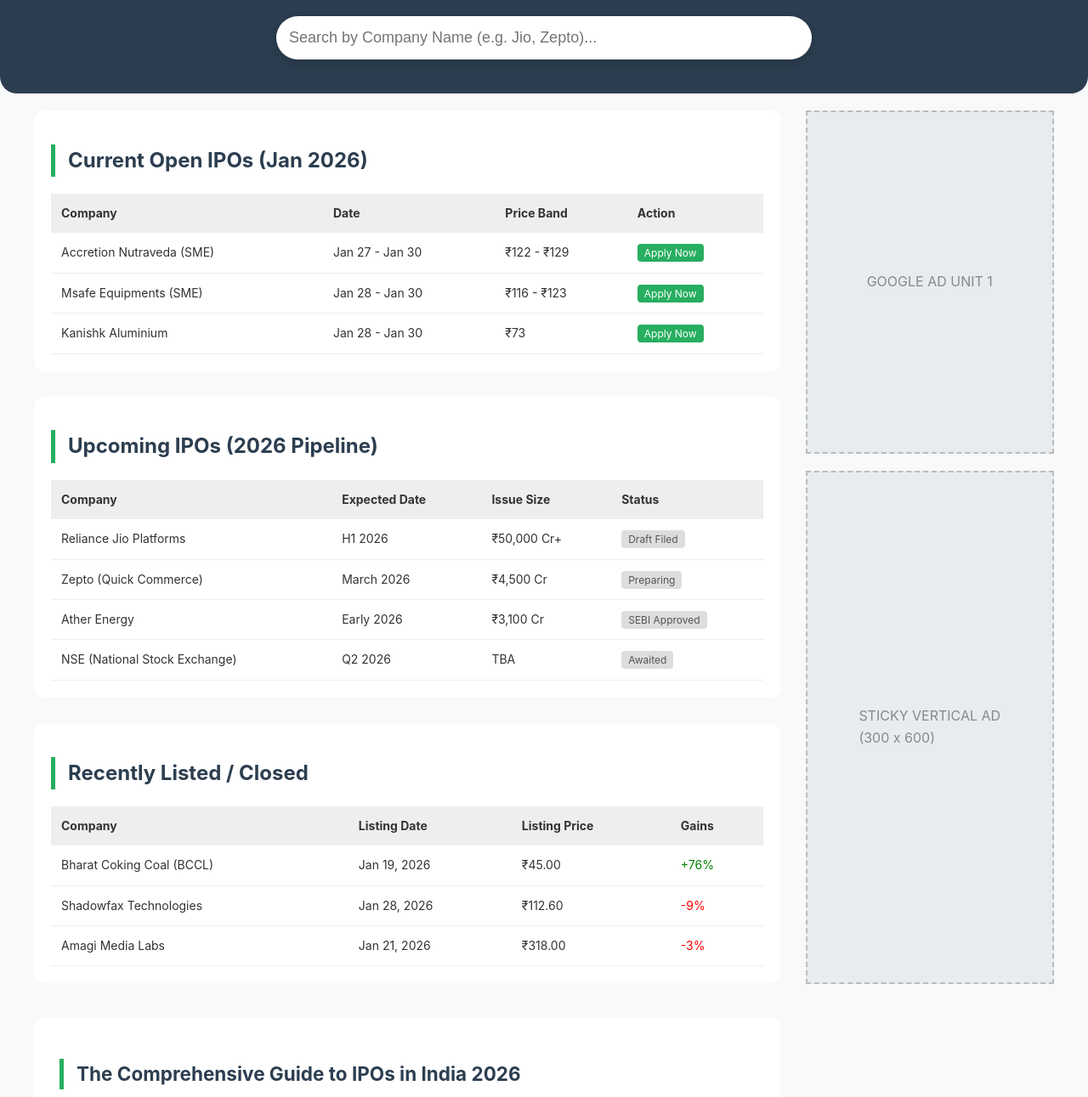
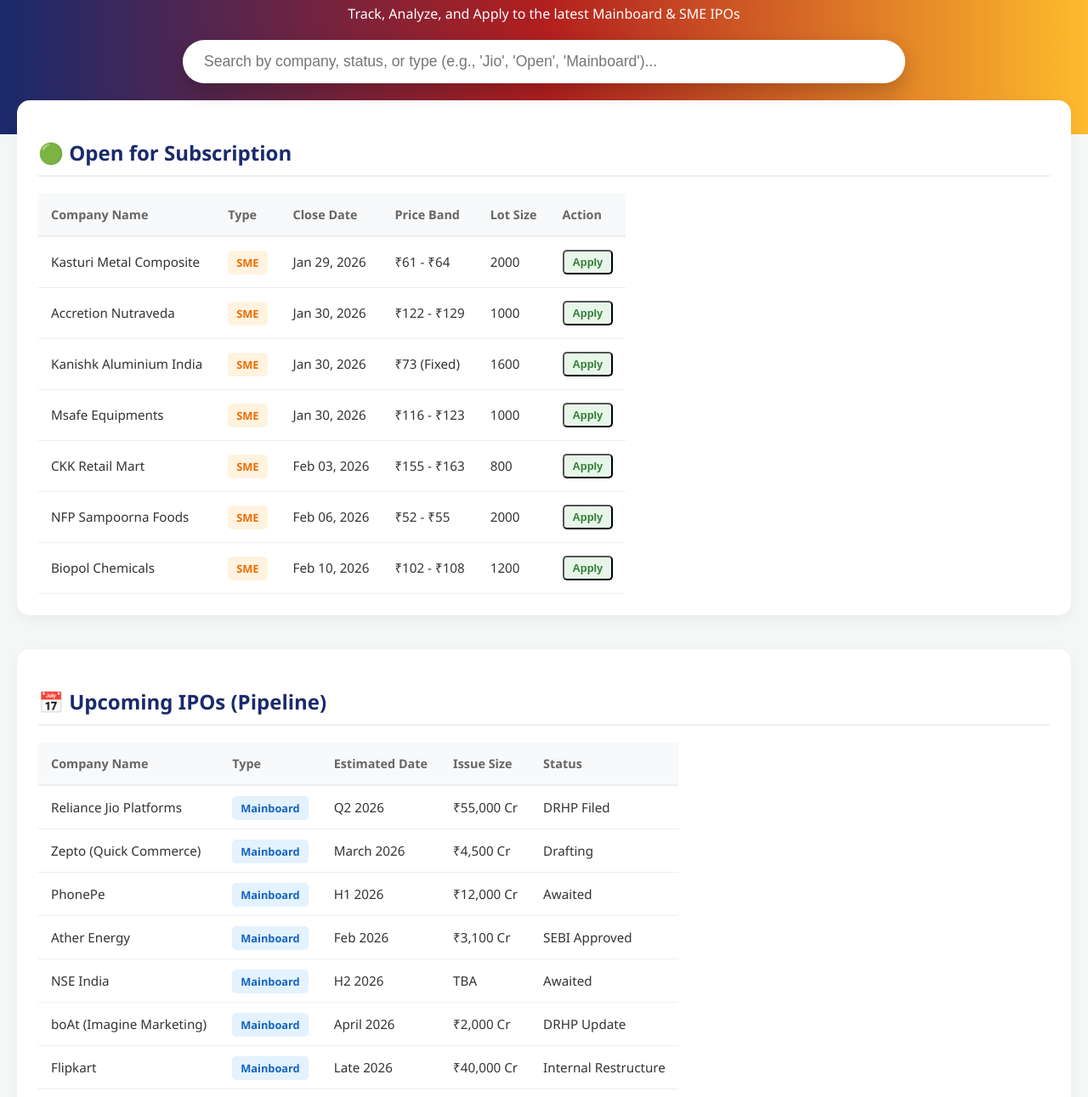
Before and after one commit to Aman2007-king/GoldRateToday, a website: page public/ipo.html in a window 1280 px wide. Shown: the part 141-1432 px from the top of the page at 85% size. Drawn offline with Linux system fonts and the light colour scheme.

Commit message:
Update ipo.html

```diff
--- a/public/ipo.html
+++ b/public/ipo.html
@@ -3,141 +3,162 @@
 <head>
     <meta charset="UTF-8">
     <meta name="viewport" content="width=device-width, initial-scale=1.0">
-    <title>India IPO Guide 2026 | Open, Upcoming & Listed IPOs</title>
+    <title>India IPO Tracker 2026 | Comprehensive Dashboard</title>
     <style>
-        :root { --primary: #2c3e50; --accent: #27ae60; --gold: #f1c40f; --light: #f8f9fa; }
-        body { font-family: 'Inter', sans-serif; line-height: 1.6; margin: 0; background: var(--light); color: #333; }
+        :root { --primary: #1a2a6c; --secondary: #b21f1f; --accent: #27ae60; --bg: #f4f7f6; }
+        body { font-family: 'Segoe UI', Tahoma, Geneva, Verdana, sans-serif; background: var(--bg); margin: 0; color: #333; }
+        .header { background: linear-gradient(to right, #1a2a6c, #b21f1f, #fdbb2d); color: white; padding: 60px 20px; text-align: center; }
+        .search-box { margin-top: 20px; }
+        #ipoSearch { width: 90%; max-width: 800px; padding: 15px 25px; border-radius: 50px; border: none; font-size: 1.1rem; box-shadow: 0 10px 25px rgba(0,0,0,0.2); outline: none; }
 
-        /* Layout */
-        .container { max-width: 1200px; margin: 0 auto; padding: 20px; display: flex; gap: 30px; }
-        .main-content { flex: 3; }
-        .sidebar { flex: 1; position: sticky; top: 80px; height: fit-content; }
+        .container { max-width: 1300px; margin: -40px auto 40px; padding: 0 20px; }
+        .section-card { background: white; border-radius: 15px; padding: 25px; margin-bottom: 40px; box-shadow: 0 5px 15px rgba(0,0,0,0.05); }
+        h2 { color: var(--primary); border-bottom: 2px solid #eee; padding-bottom: 10px; margin-bottom: 20px; display: flex; align-items: center; gap: 10px; }
 
-        /* Search Bar */
-        .search-section { background: var(--primary); padding: 40px 20px; text-align: center; color: white; border-radius: 0 0 20px 20px; }
-        #ipoSearch { width: 80%; max-width: 600px; padding: 15px; border-radius: 30px; border: none; font-size: 18px; outline: none; box-shadow: 0 4px 15px rgba(0,0,0,0.2); }
+        table { width: 100%; border-collapse: collapse; overflow-x: auto; display: block; }
+        th { background: #f8f9fa; padding: 15px; text-align: left; font-weight: 600; font-size: 0.9rem; color: #666; border-bottom: 2px solid #eee; }
+        td { padding: 15px; border-bottom: 1px solid #eee; font-size: 0.95rem; }
+        .tag { padding: 5px 10px; border-radius: 5px; font-size: 0.8rem; font-weight: bold; }
+        .tag-open { background: #e8f5e9; color: #2e7d32; }
+        .tag-main { background: #e3f2fd; color: #1565c0; }
+        .tag-sme { background: #fff3e0; color: #ef6c00; }
+        .gain-pos { color: #27ae60; font-weight: bold; }
+        .gain-neg { color: #e74c3c; font-weight: bold; }
 
-        /* IPO Tables */
-        .ipo-card { background: white; border-radius: 12px; padding: 20px; margin-bottom: 30px; shadow: 0 2px 10px rgba(0,0,0,0.1); }
-        h2 { border-left: 5px solid var(--accent); padding-left: 15px; color: var(--primary); }
-        table { width: 100%; border-collapse: collapse; margin-top: 15px; }
-        th { background: #eee; text-align: left; padding: 12px; font-size: 14px; }
-        td { padding: 12px; border-bottom: 1px solid #eee; font-size: 14px; }
-        .status-open { color: white; background: var(--accent); padding: 3px 8px; border-radius: 4px; font-size: 12px; }
-        .status-upcoming { color: #555; background: #ddd; padding: 3px 8px; border-radius: 4px; font-size: 12px; }
+        .how-to-apply { background: #fff; padding: 40px; border-radius: 15px; line-height: 1.8; }
+        .step-grid { display: grid; grid-template-columns: repeat(auto-fit, minmax(250px, 1fr)); gap: 20px; margin-top: 20px; }
+        .step-item { background: #f9f9f9; padding: 20px; border-radius: 10px; border-left: 4px solid var(--secondary); }
 
-        /* SEO Content */
-        .seo-text { background: white; padding: 30px; border-radius: 12px; margin-top: 40px; font-size: 15px; }
-        .seo-text h3 { color: var(--primary); margin-top: 25px; }
-
-        /* Sidebar Ads */
-        .ad-slot { background: #e9ecef; border: 2px dashed #bbb; height: 400px; display: flex; align-items: center; justify-content: center; color: #888; margin-bottom: 20px; }
-
-        @media (max-width: 900px) { .container { flex-direction: column; } .sidebar { position: static; } }
+        @media (max-width: 768px) { .header { padding: 40px 10px; } }
     </style>
 </head>
 <body>
 
-<section class="search-section">
-    <h1>India IPO Tracker 2026</h1>
-    <p>Real-time updates on Mainboard and SME IPOs</p>
-    <input type="text" id="ipoSearch" placeholder="Search by Company Name (e.g. Jio, Zepto)..." onkeyup="filterIPOs()">
-</section>
+<div class="header">
+    <h1>India IPO Intelligence Hub 2026</h1>
+    <p>Track, Analyze, and Apply to the latest Mainboard & SME IPOs</p>
+    <div class="search-box">
+        <input type="text" id="ipoSearch" placeholder="Search by company, status, or type (e.g., 'Jio', 'Open', 'Mainboard')..." onkeyup="searchTable()">
+    </div>
+</div>
 
 <div class="container">
-    <div class="main-content">
 
-        <div class="ipo-card">
-            <h2>Current Open IPOs (Jan 2026)</h2>
-            <table id="openIpoTable">
+    <div class="section-card">
+        <h2>🟢 Open for Subscription</h2>
+        <table id="openTable">
             <thead>
-                    <tr><th>Company</th><th>Date</th><th>Price Band</th><th>Action</th></tr>
+                <tr><th>Company Name</th><th>Type</th><th>Close Date</th><th>Price Band</th><th>Lot Size</th><th>Action</th></tr>
             </thead>
-                <tbody>
-                    <tr class="ipo-row"><td>Accretion Nutraveda (SME)</td><td>Jan 27 - Jan 30</td><td>₹122 - ₹129</td><td><span class="status-open">Apply Now</span></td></tr>
-                    <tr class="ipo-row"><td>Msafe Equipments (SME)</td><td>Jan 28 - Jan 30</td><td>₹116 - ₹123</td><td><span class="status-open">Apply Now</span></td></tr>
-                    <tr class="ipo-row"><td>Kanishk Aluminium</td><td>Jan 28 - Jan 30</td><td>₹73</td><td><span class="status-open">Apply Now</span></td></tr>
+            <tbody id="openBody">
+                <tr class="ipo-row"><td>Kasturi Metal Composite</td><td><span class="tag tag-sme">SME</span></td><td>Jan 29, 2026</td><td>₹61 - ₹64</td><td>2000</td><td><button class="tag tag-open">Apply</button></td></tr>
+                <tr class="ipo-row"><td>Accretion Nutraveda</td><td><span class="tag tag-sme">SME</span></td><td>Jan 30, 2026</td><td>₹122 - ₹129</td><td>1000</td><td><button class="tag tag-open">Apply</button></td></tr>
+                <tr class="ipo-row"><td>Kanishk Aluminium India</td><td><span class="tag tag-sme">SME</span></td><td>Jan 30, 2026</td><td>₹73 (Fixed)</td><td>1600</td><td><button class="tag tag-open">Apply</button></td></tr>
+                <tr class="ipo-row"><td>Msafe Equipments</td><td><span class="tag tag-sme">SME</span></td><td>Jan 30, 2026</td><td>₹116 - ₹123</td><td>1000</td><td><button class="tag tag-open">Apply</button></td></tr>
+                <tr class="ipo-row"><td>CKK Retail Mart</td><td><span class="tag tag-sme">SME</span></td><td>Feb 03, 2026</td><td>₹155 - ₹163</td><td>800</td><td><button class="tag tag-open">Apply</button></td></tr>
+                <tr class="ipo-row"><td>NFP Sampoorna Foods</td><td><span class="tag tag-sme">SME</span></td><td>Feb 06, 2026</td><td>₹52 - ₹55</td><td>2000</td><td><button class="tag tag-open">Apply</button></td></tr>
+                <tr class="ipo-row"><td>Biopol Chemicals</td><td><span class="tag tag-sme">SME</span></td><td>Feb 10, 2026</td><td>₹102 - ₹108</td><td>1200</td><td><button class="tag tag-open">Apply</button></td></tr>
             </tbody>
         </table>
     </div>
 
-        <div class="ipo-card">
-            <h2>Upcoming IPOs (2026 Pipeline)</h2>
-            <table id="upcomingIpoTable">
+    <div class="section-card">
+        <h2>📅 Upcoming IPOs (Pipeline)</h2>
+        <table>
             <thead>
-                    <tr><th>Company</th><th>Expected Date</th><th>Issue Size</th><th>Status</th></tr>
+                <tr><th>Company Name</th><th>Type</th><th>Estimated Date</th><th>Issue Size</th><th>Status</th></tr>
             </thead>
-                <tbody>
-                    <tr class="ipo-row"><td>Reliance Jio Platforms</td><td>H1 2026</td><td>₹50,000 Cr+</td><td><span class="status-upcoming">Draft Filed</span></td></tr>
-                    <tr class="ipo-row"><td>Zepto (Quick Commerce)</td><td>March 2026</td><td>₹4,500 Cr</td><td><span class="status-upcoming">Preparing</span></td></tr>
-                    <tr class="ipo-row"><td>Ather Energy</td><td>Early 2026</td><td>₹3,100 Cr</td><td><span class="status-upcoming">SEBI Approved</span></td></tr>
-                    <tr class="ipo-row"><td>NSE (National Stock Exchange)</td><td>Q2 2026</td><td>TBA</td><td><span class="status-upcoming">Awaited</span></td></tr>
+            <tbody id="upcomingBody">
+                <tr class="ipo-row"><td>Reliance Jio Platforms</td><td><span class="tag tag-main">Mainboard</span></td><td>Q2 2026</td><td>₹55,000 Cr</td><td>DRHP Filed</td></tr>
+                <tr class="ipo-row"><td>Zepto (Quick Commerce)</td><td><span class="tag tag-main">Mainboard</span></td><td>March 2026</td><td>₹4,500 Cr</td><td>Drafting</td></tr>
+                <tr class="ipo-row"><td>PhonePe</td><td><span class="tag tag-main">Mainboard</span></td><td>H1 2026</td><td>₹12,000 Cr</td><td>Awaited</td></tr>
+                <tr class="ipo-row"><td>Ather Energy</td><td><span class="tag tag-main">Mainboard</span></td><td>Feb 2026</td><td>₹3,100 Cr</td><td>SEBI Approved</td></tr>
+                <tr class="ipo-row"><td>NSE India</td><td><span class="tag tag-main">Mainboard</span></td><td>H2 2026</td><td>TBA</td><td>Awaited</td></tr>
+                <tr class="ipo-row"><td>boAt (Imagine Marketing)</td><td><span class="tag tag-main">Mainboard</span></td><td>April 2026</td><td>₹2,000 Cr</td><td>DRHP Update</td></tr>
+                <tr class="ipo-row"><td>Flipkart</td><td><span class="tag tag-main">Mainboard</span></td><td>Late 2026</td><td>₹40,000 Cr</td><td>Internal Restructure</td></tr>
+                <tr class="ipo-row"><td>Hero Fincorp</td><td><span class="tag tag-main">Mainboard</span></td><td>Q2 2026</td><td>₹4,000 Cr</td><td>DRHP Filed</td></tr>
+                <tr class="ipo-row"><td>Tata EV (TPEML)</td><td><span class="tag tag-main">Mainboard</span></td><td>H2 2026</td><td>₹15,000 Cr</td><td>Planning</td></tr>
+                <tr class="ipo-row"><td>Fractal Analytics</td><td><span class="tag tag-main">Mainboard</span></td><td>March 2026</td><td>₹4,900 Cr</td><td>DRHP Filed</td></tr>
             </tbody>
         </table>
     </div>
 
-        <div class="ipo-card">
-            <h2>Recently Listed / Closed</h2>
-            <table id="closedIpoTable">
+    <div class="section-card">
+        <h2>🔒 Recently Closed (Awaiting Listing)</h2>
+        <table>
             <thead>
-                    <tr><th>Company</th><th>Listing Date</th><th>Listing Price</th><th>Gains</th></tr>
+                <tr><th>Company Name</th><th>Close Date</th><th>Price</th><th>Subscription</th><th>Allotment Date</th></tr>
             </thead>
-                <tbody>
-                    <tr class="ipo-row"><td>Bharat Coking Coal (BCCL)</td><td>Jan 19, 2026</td><td>₹45.00</td><td style="color:green">+76%</td></tr>
-                    <tr class="ipo-row"><td>Shadowfax Technologies</td><td>Jan 28, 2026</td><td>₹112.60</td><td style="color:red">-9%</td></tr>
-                    <tr class="ipo-row"><td>Amagi Media Labs</td><td>Jan 21, 2026</td><td>₹318.00</td><td style="color:red">-3%</td></tr>
+            <tbody id="closedBody">
+                <tr class="ipo-row"><td>Hannah Joseph Hospital</td><td>Jan 28, 2026</td><td>₹70</td><td>1.61x</td><td>Jan 29, 2026</td></tr>
+                <tr class="ipo-row"><td>Shayona Engineering</td><td>Jan 27, 2026</td><td>₹144</td><td>5.44x</td><td>Jan 28, 2026</td></tr>
+                <tr class="ipo-row"><td>KRM Ayurveda</td><td>Jan 23, 2026</td><td>₹135</td><td>64.3x</td><td>Jan 27, 2026</td></tr>
+                <tr class="ipo-row"><td>Digilogic Systems</td><td>Jan 22, 2026</td><td>₹104</td><td>1.12x</td><td>Jan 23, 2026</td></tr>
+                <tr class="ipo-row"><td>Shadowfax Technologies</td><td>Jan 22, 2026</td><td>₹124</td><td>2.70x</td><td>Jan 23, 2026</td></tr>
             </tbody>
         </table>
     </div>
 
-        <div class="seo-text">
-            <h2>The Comprehensive Guide to IPOs in India 2026</h2>
-            <p>The Indian Initial Public Offering (IPO) market is entering a historic phase in 2026. With major tech unicorns and legacy state-owned enterprises moving toward listing, understanding the mechanics of the primary market is essential for every retail investor.</p>
+    <div class="section-card">
+        <h2>📈 Listed IPOs (2026 Performance)</h2>
+        <table>
+            <thead>
+                <tr><th>Company Name</th><th>Listing Date</th><th>Issue Price</th><th>Listing Price</th><th>Gains/Loss</th></tr>
+            </thead>
+            <tbody id="listedBody">
+                <tr class="ipo-row"><td>Bharat Coking Coal (BCCL)</td><td>Jan 19, 2026</td><td>₹23.00</td><td>₹45.00</td><td><span class="gain-pos">+95.6%</span></td></tr>
+                <tr class="ipo-row"><td>Avana Electrosystems</td><td>Jan 19, 2026</td><td>₹59.00</td><td>₹77.50</td><td><span class="gain-pos">+31.4%</span></td></tr>
+                <tr class="ipo-row"><td>Defrail Technologies</td><td>Jan 19, 2026</td><td>₹74.00</td><td>₹95.00</td><td><span class="gain-pos">+28.4%</span></td></tr>
+                <tr class="ipo-row"><td>Gabion Technologies</td><td>Jan 12, 2026</td><td>₹81.00</td><td>₹89.00</td><td><span class="gain-pos">+9.8%</span></td></tr>
+                <tr class="ipo-row"><td>Indo SMC</td><td>Jan 21, 2026</td><td>₹149.00</td><td>₹149.00</td><td>0.00%</td></tr>
+                <tr class="ipo-row"><td>Amagi Media Labs</td><td>Jan 21, 2026</td><td>₹361.00</td><td>₹318.00</td><td><span class="gain-neg">-11.9%</span></td></tr>
+                <tr class="ipo-row"><td>Armour Security India</td><td>Jan 22, 2026</td><td>₹57.00</td><td>₹45.60</td><td><span class="gain-neg">-20.0%</span></td></tr>
+                <tr class="ipo-row"><td>Narmadesh Brass</td><td>Jan 21, 2026</td><td>₹515.00</td><td>₹495.00</td><td><span class="gain-neg">-3.8%</span></td></tr>
+                <tr class="ipo-row"><td>Aritas Vinyl</td><td>Jan 23, 2026</td><td>₹47.00</td><td>₹44.60</td><td><span class="gain-neg">-5.1%</span></td></tr>
+                <tr class="ipo-row"><td>Victory Electric Vehicles</td><td>Jan 13, 2026</td><td>₹41.00</td><td>₹34.45</td><td><span class="gain-neg">-15.9%</span></td></tr>
+            </tbody>
+        </table>
+    </div>
 
-            <h3>What is an IPO?</h3>
-            <p>An Initial Public Offering (IPO) is the process by which a privately held company raises capital by offering its shares to the general public for the first time. This transition from private to public allows the company to tap into a vast pool of funds from institutional and retail investors. In India, this process is strictly regulated by the <strong>Securities and Exchange Board of India (SEBI)</strong>.</p>
+    <div class="how-to-apply">
+        <h2>How to Apply for an IPO in India (2026 Guide)</h2>
+        <p>Applying for an IPO has become 100% digital in 2026. You no longer need to submit physical forms. Here is the step-by-step process used by 99% of retail investors.</p>
 
 
 
-            <h3>Why 2026 is a "Benchmark Year" for Indian Markets</h3>
-            <p>Market analysts expect 2026 to see over 190 companies going public, with total fundraising potentially crossing ₹2.5 lakh crore. The spotlight is on "Big Tech" and "Digital Ecosystems." Names like <strong>Reliance Jio</strong> and <strong>PhonePe</strong> are expected to redefine valuation benchmarks. Unlike the speculative bubble of 2021, the 2026 cycle is focused on <em>profitability</em> and <em>sustainable cash flows</em>.</p>
-
-            <h3>Key Terms Every Investor Should Know</h3>
-            <ul>
-                <li><strong>DRHP (Draft Red Herring Prospectus):</strong> The preliminary registration document filed with SEBI that contains financial data and risk factors.</li>
-                <li><strong>Price Band:</strong> The price range (Floor and Cap) within which investors can bid for shares.</li>
-                <li><strong>Lot Size:</strong> The minimum number of shares an investor must apply for. In 2026, most retail lots are priced around ₹14,000 to ₹15,000.</li>
-                <li><strong>GMP (Grey Market Premium):</strong> An unofficial estimate of the listing gain based on demand in the grey market.</li>
-            </ul>
-
-            <h3>How to Evaluate an IPO Before Applying</h3>
-            <p>Don't just follow the hype. Follow these four pillars of research:
-                <br>1. <strong>Financial Health:</strong> Check for consistent revenue growth and decreasing debt levels over the last 3 years.
-                <br>2. <strong>Promoter Track Record:</strong> Who is running the company? Look for experienced leadership with high integrity.
-                <br>3. <strong>Valuation (P/E Ratio):</strong> Compare the company's Price-to-Earnings ratio with its listed peers. If it's too high, the stock might be overvalued.
-                <br>4. <strong>Object of the Issue:</strong> Is the money being used for expansion (Good) or just to pay off old debts (Caution)?
-            </p>
-
-            <h3>The Mandatory Checklist for 2026 IPOs</h3>
-            <p>To participate, ensure you have an active <strong>Demat Account</strong> and a UPI ID for the <strong>ASBA (Applications Supported by Blocked Amount)</strong> process. This ensures your money stays in your bank account and is only debited if you are allotted shares. Always check the <em>Allotment Status</em> on the registrar's website (like Link Intime or KFintech) 3-4 days after the issue closes.</p>
+        <div class="step-grid">
+            <div class="step-item">
+                <strong>Step 1: Have a Demat Account</strong><br>
+                You must have a Demat and Trading account with a SEBI-registered broker (like Zerodha, Groww, or Upstox). Ensure your KYC is updated.
+            </div>
+            <div class="step-item">
+                <strong>Step 2: Choose the IPO</strong><br>
+                Login to your broker app, go to the 'IPO' section, and select an 'Open' issue. Check the Price Band and Lot Size.
+            </div>
+            <div class="step-item">
+                <strong>Step 3: Place Your Bid</strong><br>
+                Select the number of lots. Always tick <strong>'Cut-off Price'</strong> to ensure your bid is valid at the final discovered price.
+            </div>
+            <div class="step-item">
+                <strong>Step 4: UPI Mandate</strong><br>
+                Enter your UPI ID. You will receive a notification in your UPI app (GPay, PhonePe). <strong>Approve the mandate</strong> to block the funds.
             </div>
         </div>
 
-    <aside class="sidebar">
-        <div class="ad-slot">GOOGLE AD UNIT 1</div>
-        <div class="ad-slot" style="height: 600px;">STICKY VERTICAL AD<br>(300 x 600)</div>
-    </aside>
+        <p style="margin-top:30px;"><strong>Pro Tip:</strong> Only one application is allowed per PAN card. If you apply from multiple demat accounts using the same PAN, all your applications will be rejected.</p>
+    </div>
+
 </div>
 
 <script>
-    function filterIPOs() {
-        let input = document.getElementById('ipoSearch').value.toUpperCase();
-        let rows = document.querySelectorAll('.ipo-row');
+    function searchTable() {
+        let input = document.getElementById("ipoSearch").value.toLowerCase();
+        let rows = document.getElementsByClassName("ipo-row");
 
-        rows.forEach(row => {
-            let text = row.innerText.toUpperCase();
+        for (let row of rows) {
+            let text = row.textContent.toLowerCase();
             row.style.display = text.includes(input) ? "" : "none";
-        });
+        }
     }
 </script>
 
```
Lines whose indentation alone changed are shown as unchanged.
